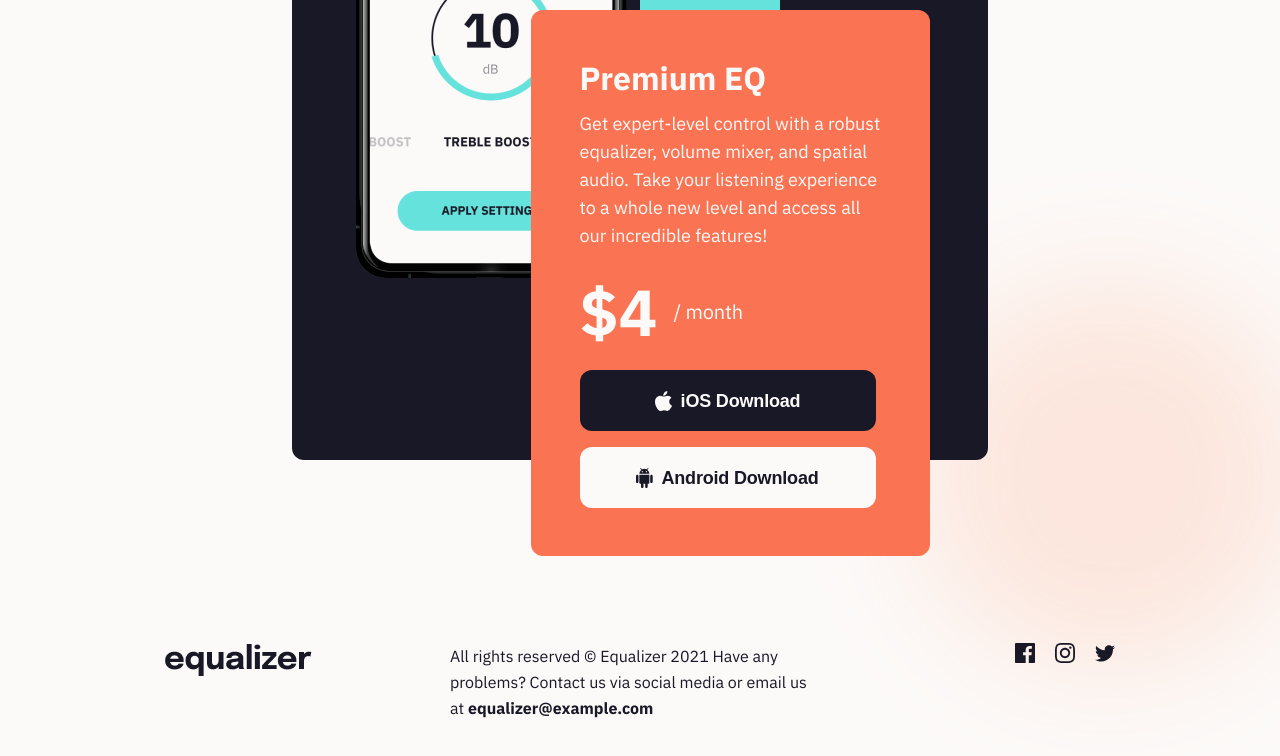
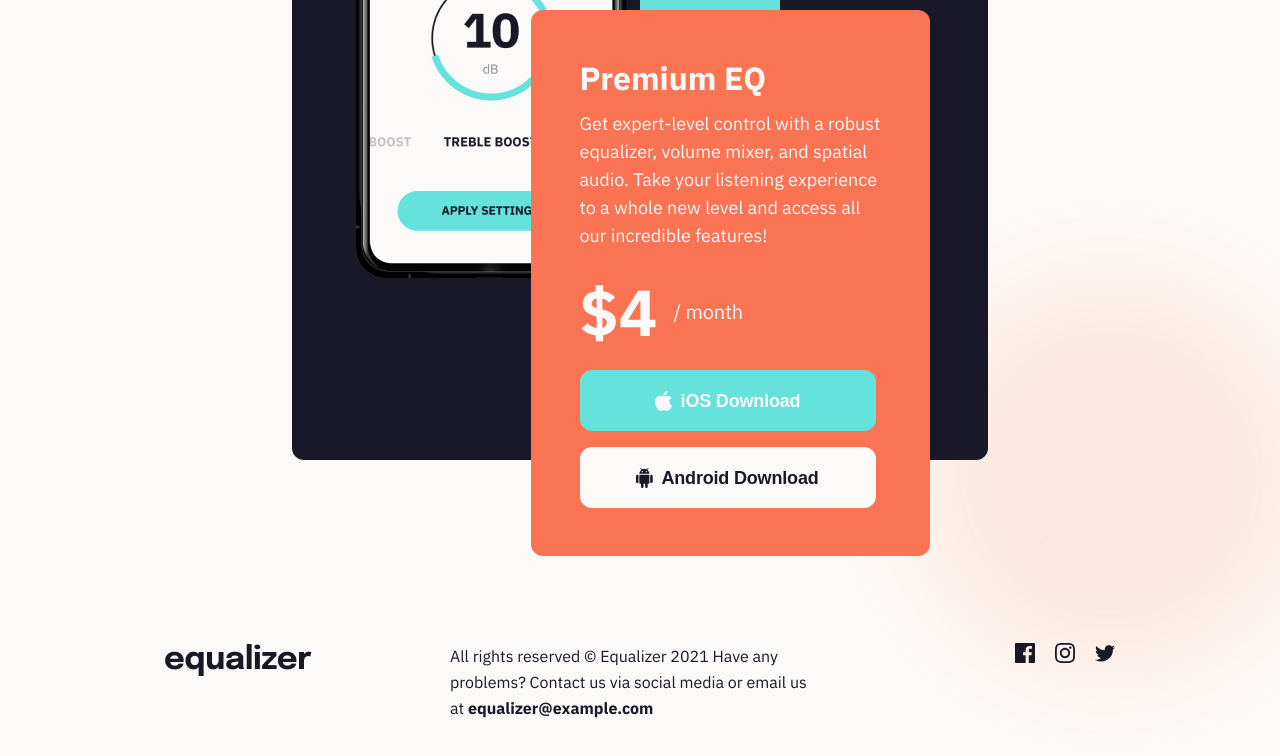
Before and after one commit to 0x41-li/equalizer-landing-page, a React (Create React App) app: page / in a window 1280 px wide. In both pictures the pointer is over the button "iOS Download". Shown: the part 1017-1773 px from the top of the page. Built offline with nearby package versions, Linux system fonts and the light colour scheme.

Commit message:
Add hover state to the both buttons on the second section

```diff
--- a/src/scss/second-section.scss
+++ b/src/scss/second-section.scss
@@ -215,6 +215,12 @@
 
   cursor: pointer;
 
+  transition: background-color 0.4s;
+
+  &:hover {
+    background-color: #66e2dc;
+  }
+
   @media screen and (min-width: 1440px) {
     width: 333px;
   }
@@ -251,8 +257,14 @@
 
   cursor: pointer;
 
+  transition: background-color 0.4s;
+
   @media screen and (min-width: 1440px) {
     width: 333px;
+  }
+
+  &:hover {
+    background-color: #ffb964;
   }
 }
 
```
